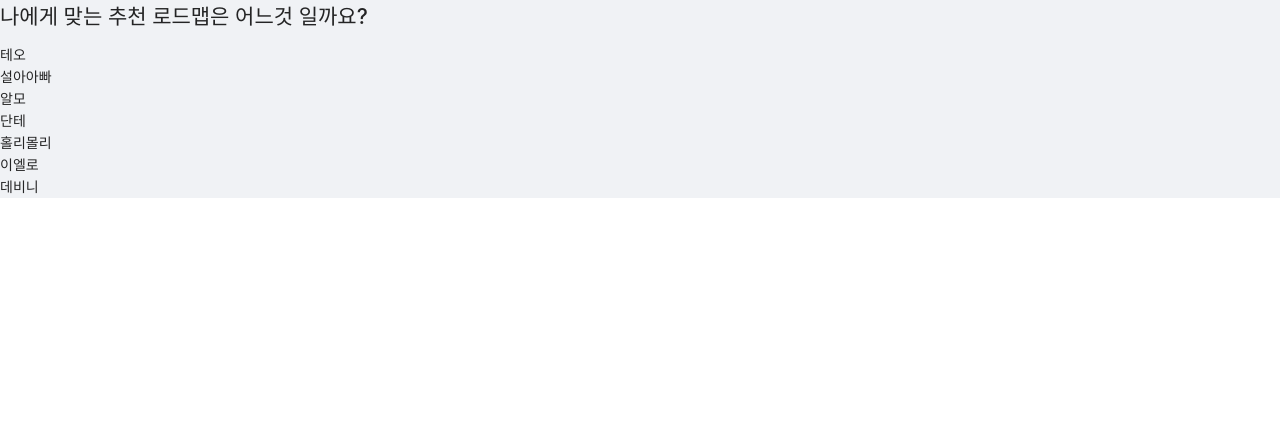
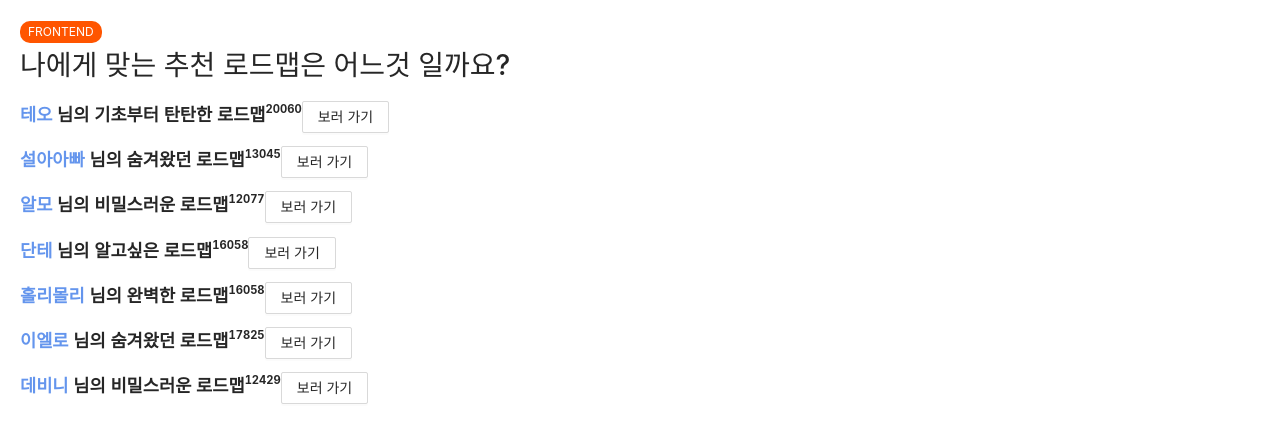
Before and after one commit to dante01yoon/teo-sprint2nd, a React (Create React App) app: page /recommend in a window 1280 px wide. Shown: the top 442 px of the page. Built offline with nearby package versions, Linux system fonts and the light colour scheme.

Commit message:
리스트에서 로드맵으로 이동하는 로직 추가

```diff
--- a/src/index.tsx
+++ b/src/index.tsx
@@ -15,7 +15,7 @@ ReactDOM.render(
             <Route path="/" element={<App />}/>
             <Route path="/personal" element={<PersonalPage/>}/>
             <Route path="/recommend" element={<RecommendPage/>}/>
-            <Route path="/roadmap" element={<RoadmapPage/>}/>
+            <Route path="/roadmap/:id" element={<RoadmapPage/>}/>
 
         </Routes>
     </BrowserRouter>
--- a/src/pages/roadmap/PersonalPage.tsx
+++ b/src/pages/roadmap/PersonalPage.tsx
@@ -2,22 +2,21 @@ import React from "react";
 import { useNavigate } from "react-router-dom";
 import { Input, Button, Select } from "antd";
 import { observer } from "mobx-react";
+import Checkbox from "antd/lib/checkbox/Checkbox";
 import store from "./store/store";
 import "./PersonalPage.css";
 import { skillList as orgSkillList, devStackList } from "./store/data";
-import Checkbox from "antd/lib/checkbox/Checkbox";
-import { Skill, DevStack } from "./store/types";
+import { Skill } from "./store/types";
 
 const PersonalPage: React.FC = observer(() => {
   const {
-    setPosition,
     setYears,
     skillList,
     devStack,
     setSkillList,
     setDevStack,
   } = store;
-  let navigate = useNavigate();
+  const navigate = useNavigate();
 
   const handleOnClickBtn = () => {
     const years = document.getElementById("years") as HTMLInputElement;
--- /dev/null
+++ b/src/pages/roadmap/RecommendPage.css
@@ -0,0 +1,28 @@
+* {
+    margin: 0;
+    padding: 0;
+}
+
+.container {
+    padding: 20px;
+}
+
+.tag{
+    border-radius: 10px;
+}
+
+.card {
+    display: flex;
+}
+
+.user-name {
+    color:cornflowerblue;
+}
+
+.count {
+    font-size: 0.8em;
+}
+
+.count-box {
+    display: flex;
+}
--- a/src/pages/roadmap/RecommendPage.tsx
+++ b/src/pages/roadmap/RecommendPage.tsx
@@ -1,24 +1,44 @@
-import React, { useEffect } from 'react';
+import React, { useEffect } from "react";
 import { useNavigate } from "react-router-dom";
-import { Layout, Button } from 'antd';
-import { observer } from 'mobx-react';
-import store from './store/store';
+import { Layout, Button, Tag } from "antd";
+import { observer } from "mobx-react";
+import store from "./store/store";
+import "./RecommendPage.css";
+import { devStackList, descriptionList } from './store/data';
+import { DevStack } from "./store/types";
 
 const RecommendPage: React.FC = observer(() => {
-    const { recommendList, setRecommendList } = store;
+  const { recommendList, devStack, setRecommendList } = store;
+  const navigate = useNavigate();
 
   useEffect(() => {
     setRecommendList();
   }, []);
 
+  const tag: DevStack | undefined = devStackList.find(item => item.id === devStack);
+
+  const detailViewClicked = (id: number) => {
+	navigate(`/roadmap/${id}`);
+  }
+
   return (
-        <Layout>
+    <div className="container">
+      <Tag className="tag" color={tag?.color}>{tag?.title}</Tag>
       <h1>나에게 맞는 추천 로드맵은 어느것 일까요?</h1>
       <div>
-                {recommendList.map((item) => <div key={`id_${item.id}`}>{item.userName}</div>)}
+        {recommendList.map((item) => (
+          <div className="card" key={item.id}>
+			  <p><span className="user-name">{item.userName}</span> 님의 {descriptionList[item.description]} 로드맵</p>
+			  <div className="count-box">
+				  <p className="count">{item.favorite}</p>
+				  <p className="count">{item.share}</p>
 			  </div>
-        </Layout>
-    )
+			  <Button onClick={detailViewClicked.bind(this, item.id)}>보러 가기</Button>
+		  </div>
+        ))}
+      </div>
+    </div>
+  );
 });
 
 export default RecommendPage;
--- a/src/pages/roadmap/RoadmapPage.tsx
+++ b/src/pages/roadmap/RoadmapPage.tsx
@@ -1,7 +1,19 @@
-import React from 'react';
+import React, { useEffect } from 'react';
+import { useParams } from "react-router-dom";
+import { observer } from "mobx-react";
+import store from "./store/store";
+import { Recommend } from './store/types';
+import { descriptionList } from './store/data';
 
-function RoadmapPage() {
-    return <div>RoadmapPage</div>
-}
+const RoadmapPage: React.FC = observer(() => {
+    const {id} = useParams();
+    const {
+        recommendList,
+    } = store;
+
+    const recommendItem: Recommend | undefined = recommendList.find(item => item.id === Number(id));
+
+    return <div>RoadmapPage <p>{recommendItem?.userName}님의 {descriptionList[recommendItem?.description ?? 0]} 로드맵</p></div>
+});
 
 export default RoadmapPage;
--- a/src/pages/roadmap/store/data.tsx
+++ b/src/pages/roadmap/store/data.tsx
@@ -14,6 +14,14 @@ import python from "../assets/logos/python.png";
 import go from "../assets/logos/go.png";
 import android from "../assets/logos/android.png";
 
+export const descriptionList: Array<string> = [
+    "기초부터 탄탄한",
+    "숨겨왔던",
+    "비밀스러운",
+    "알고싶은",
+    "완벽한",
+];
+
 export const initRecommendList: Array<Recommend> = [
   {
     id: 0,
@@ -21,7 +29,7 @@ export const initRecommendList: Array<Recommend> = [
     favorite: 200,
     share: 60,
     nodes: [{}],
-    description: {},
+    description: 0,
     develop: 0,
     years: 7,
   },
@@ -31,7 +39,7 @@ export const initRecommendList: Array<Recommend> = [
     favorite: 130,
     share: 45,
     nodes: [{}],
-    description: {},
+    description: 1,
     develop: 1,
     years: 10,
   },
@@ -41,7 +49,7 @@ export const initRecommendList: Array<Recommend> = [
     favorite: 120,
     share: 77,
     nodes: [{}],
-    description: {},
+    description: 2,
     develop: 0,
     years: 3,
   },
@@ -51,7 +59,7 @@ export const initRecommendList: Array<Recommend> = [
     favorite: 160,
     share: 58,
     nodes: [{}],
-    description: {},
+    description: 3,
     develop: 1,
     years: 3,
   },
@@ -61,7 +69,7 @@ export const initRecommendList: Array<Recommend> = [
     favorite: 160,
     share: 58,
     nodes: [{}],
-    description: {},
+    description: 4,
     develop: 2,
     years: 7,
   },
@@ -71,7 +79,7 @@ export const initRecommendList: Array<Recommend> = [
     favorite: 178,
     share: 25,
     nodes: [{}],
-    description: {},
+    description: 1,
     develop: 1,
     years: 2,
   },
@@ -81,7 +89,7 @@ export const initRecommendList: Array<Recommend> = [
     favorite: 124,
     share: 29,
     nodes: [{}],
-    description: {},
+    description: 2,
     develop: 2,
     years: 5,
   },
@@ -165,13 +173,16 @@ export const devStackList: Array<DevStack> = [
   {
     id: 0,
     title: "FRONTEND",
+    color: "#f50",
   },
   {
     id: 1,
     title: "BACKEND",
+    color: "#2db7f5",
   },
   {
     id: 2,
     title: "DEVOPS",
+    color: "#87d068",
   },
 ]
--- a/src/pages/roadmap/store/types.d.ts
+++ b/src/pages/roadmap/store/types.d.ts
@@ -5,7 +5,7 @@ export interface Node {
 export interface Recommend  {
     id: number,
     userName: string,
-    description: object,
+    description: number,
     favorite: number,
     share: number,
     nodes: Array<Node>,
@@ -23,4 +23,5 @@ export interface Skill {
 export interface DevStack {
     id: number,
     title: string,
+    color: string,
 }
```
Lines whose indentation alone changed are shown as unchanged.
